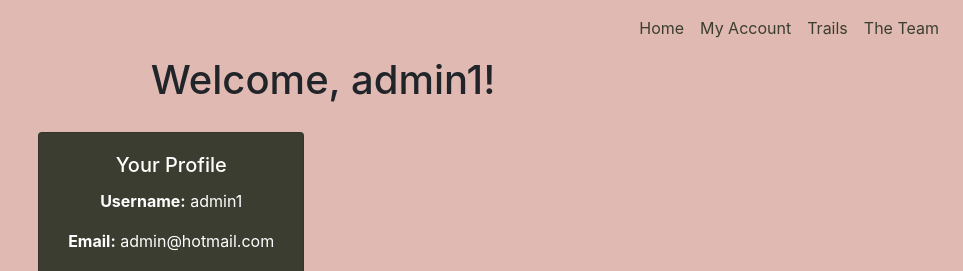
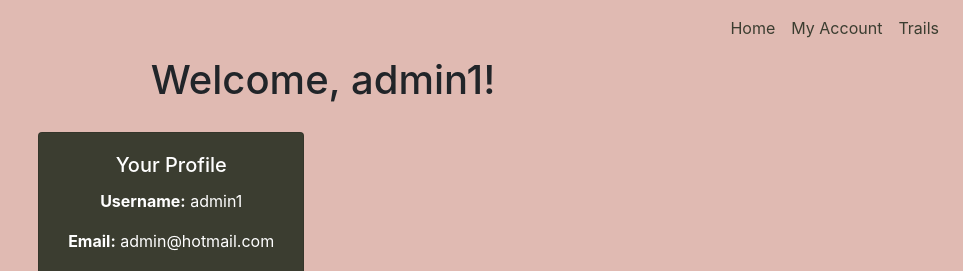
Before and after one commit to samlarby/nant-y-frith-mtb, a Django app: page /profiles/ in a window 1280 px wide. Shown: the top 271 px of the page, without its empty margins (317-1280 px from the left). Run offline with Django 5.2, Linux system fonts and the light colour scheme; a user stored in the database is signed in; data comes from the database, SQL or seed files in the repository; some libraries are stand-ins or nearby versions.

Commit message:
removed the team

```diff
--- a/templates/base.html
+++ b/templates/base.html
@@ -62,9 +62,6 @@
             <li class="nav-item">
               <a class="nav-link" href="{% url 'trails' %}">Trails</a>
             </li>
-            <li class="nav-item">
-              <a class="nav-link" href="#">The Team</a>
-            </li>
           </ul>
         </div>
       </nav>
@@ -77,7 +74,6 @@
           <div class="dropdown-menu" aria-labelledby="dropdownMenuButton">
             <a class="dropdown-item" href="{% url 'home' %}">Home</a>
             <a class="dropdown-item" href="{% url 'trails' %}">Trails</a>
-            <a class="dropdown-item" href="#">The Team</a>
             {% if request.user.is_authenticated %}
                 {% if request.user.is_superuser %}
                     <a href="{% url 'add_trail' %}" class="dropdown-item">Add Trail</a>
@@ -92,7 +88,7 @@
         </div>
     </div>
 </header>
-{% block page_header %}
+    {% block page_header %}
     {% endblock %}
 
     {% block content %}
```
